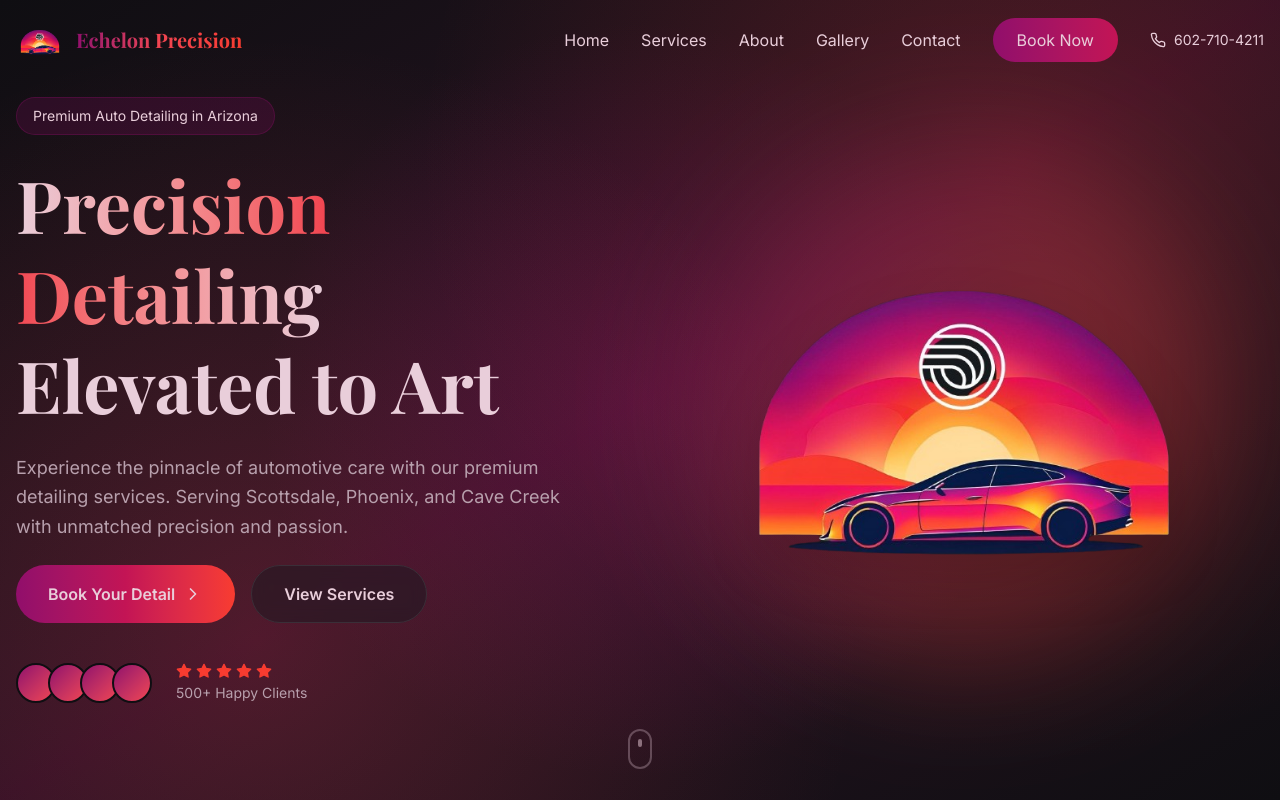
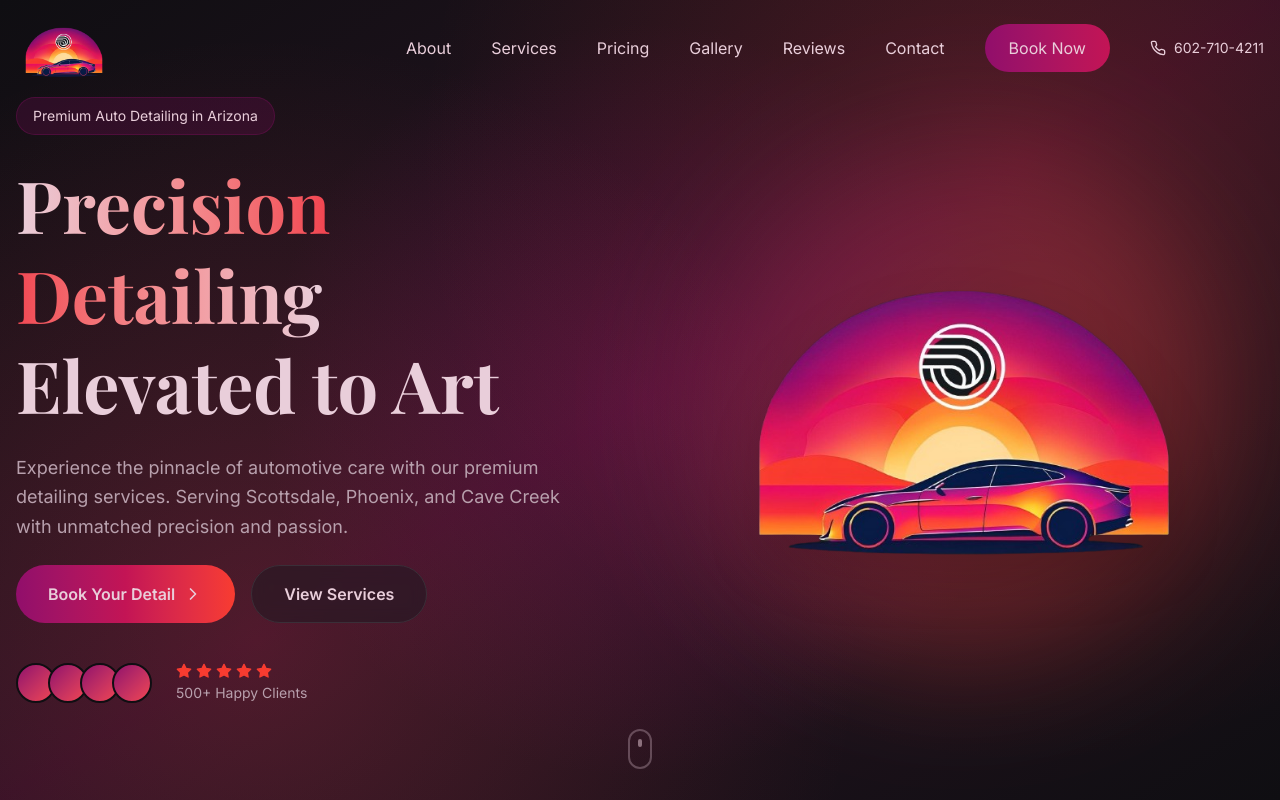
Before and after one commit to Osaid-Siddiqui/echelon, a Next.js app: page / in a window 1280 px wide. Shown: the top 800 px of the page. Built offline with nearby package versions, Linux system fonts and the light colour scheme; a web font is replaced by a local one.

Commit message:
Update navigation to client component with new layout and anchors
cgen-5a48155e7a884a5b8b341547a0c3d214

```diff
--- a/components/navigation.tsx
+++ b/components/navigation.tsx
@@ -5,6 +5,15 @@ import Link from "next/link"
 import Image from "next/image"
 import { motion, AnimatePresence } from "framer-motion"
 import { Menu, X, Phone } from "lucide-react"
+
+const primaryLinks = [
+  { href: "#about", label: "About" },
+  { href: "#services", label: "Services" },
+  { href: "#pricing", label: "Pricing" },
+  { href: "#gallery", label: "Gallery" },
+  { href: "#testimonials", label: "Reviews" },
+  { href: "#contact", label: "Contact" },
+]
 
 export default function Navigation() {
   const [isOpen, setIsOpen] = useState(false)
@@ -14,17 +23,18 @@ export default function Navigation() {
     const handleScroll = () => {
       setScrolled(window.scrollY > 50)
     }
+
     window.addEventListener("scroll", handleScroll)
     return () => window.removeEventListener("scroll", handleScroll)
   }, [])
 
-  const navLinks = [
-    { href: "/", label: "Home" },
-    { href: "/services", label: "Services" },
-    { href: "/about", label: "About" },
-    { href: "/gallery", label: "Gallery" },
-    { href: "/contact", label: "Contact" },
-  ]
+  useEffect(() => {
+    if (!isOpen) return
+    const handleRouteChange = () => setIsOpen(false)
+
+    window.addEventListener("hashchange", handleRouteChange)
+    return () => window.removeEventListener("hashchange", handleRouteChange)
+  }, [isOpen])
 
   return (
     <motion.nav
@@ -35,20 +45,15 @@ export default function Navigation() {
       }`}
     >
       <div className="container mx-auto px-4">
-        <div className="flex items-center justify-between h-20">
-          {/* Logo */}
-          <Link href="/" className="flex items-center gap-3 group">
-            <div className="relative w-12 h-12 transition-transform group-hover:scale-110">
+        <div className="flex items-center justify-between h-24">
+          <Link href="/" className="flex items-center" aria-label="Echelon Precision Detailing">
+            <div className="relative w-20 h-20 md:w-24 md:h-24 transition-transform hover:scale-105">
               <Image src="/images/logo.png" alt="Echelon Precision Detailing" fill className="object-contain" />
             </div>
-            <span className="font-serif text-xl font-bold bg-gradient-to-r from-primary via-accent-1 to-secondary bg-clip-text text-transparent">
-              Echelon Precision
-            </span>
           </Link>
 
-          {/* Desktop Navigation */}
-          <div className="hidden md:flex items-center gap-8">
-            {navLinks.map((link) => (
+          <div className="hidden lg:flex items-center gap-10">
+            {primaryLinks.map((link) => (
               <Link
                 key={link.href}
                 href={link.href}
@@ -59,8 +64,8 @@ export default function Navigation() {
               </Link>
             ))}
             <Link
-              href="/book"
-              className="px-6 py-2.5 bg-gradient-to-r from-primary to-accent-2 text-foreground rounded-full hover:shadow-lg hover:shadow-primary/50 transition-all duration-300 hover:scale-105"
+              href="#contact"
+              className="px-6 py-3 bg-gradient-to-r from-primary to-accent-2 text-foreground rounded-full hover:shadow-lg hover:shadow-primary/50 transition-all duration-300 hover:scale-105"
             >
               Book Now
             </Link>
@@ -73,28 +78,26 @@ export default function Navigation() {
             </a>
           </div>
 
-          {/* Mobile Menu Button */}
           <button
             onClick={() => setIsOpen(!isOpen)}
-            className="md:hidden text-foreground hover:text-accent-1 transition-colors"
+            className="lg:hidden text-foreground hover:text-accent-1 transition-colors"
             aria-label="Toggle menu"
           >
-            {isOpen ? <X className="w-6 h-6" /> : <Menu className="w-6 h-6" />}
+            {isOpen ? <X className="w-7 h-7" /> : <Menu className="w-7 h-7" />}
           </button>
         </div>
       </div>
 
-      {/* Mobile Menu */}
       <AnimatePresence>
         {isOpen && (
           <motion.div
             initial={{ opacity: 0, height: 0 }}
             animate={{ opacity: 1, height: "auto" }}
             exit={{ opacity: 0, height: 0 }}
-            className="md:hidden bg-surface/98 backdrop-blur-md border-t border-border"
+            className="lg:hidden bg-surface/98 backdrop-blur-md border-t border-border"
           >
             <div className="container mx-auto px-4 py-6 flex flex-col gap-4">
-              {navLinks.map((link) => (
+              {primaryLinks.map((link) => (
                 <Link
                   key={link.href}
                   href={link.href}
@@ -105,7 +108,7 @@ export default function Navigation() {
                 </Link>
               ))}
               <Link
-                href="/book"
+                href="#contact"
                 onClick={() => setIsOpen(false)}
                 className="px-6 py-3 bg-gradient-to-r from-primary to-accent-2 text-foreground rounded-full text-center hover:shadow-lg hover:shadow-primary/50 transition-all"
               >
```
